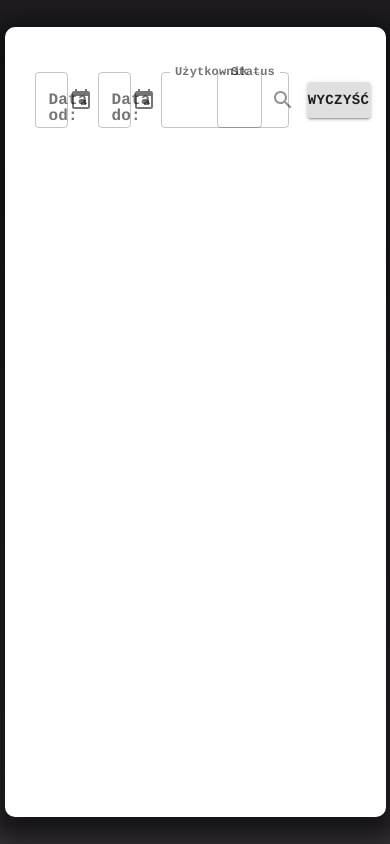
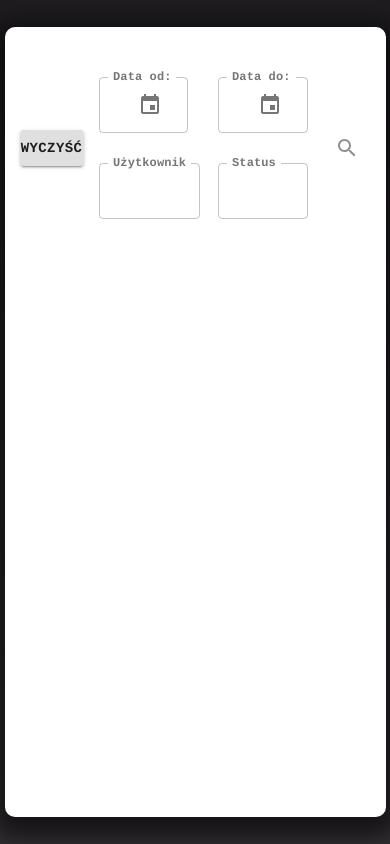
Before and after one commit to k-cichorski/xelto-log-viewer, a React (Create React App) app: page / in a window 390 px wide. Built offline with nearby package versions, Linux system fonts and the light colour scheme.

Commit message:
- added .env.example file and modified code to be dependent on .env file - added connection timeout on client side - search filters will scale better on mobile devices now - empty query can be done now to fetch all logs

```diff
--- a/src/components/ResultsModule.js
+++ b/src/components/ResultsModule.js
@@ -181,7 +181,7 @@ function ResultsModule({props}) {
 							<TableRow>
 								<TablePagination
 									rowsPerPageOptions={[5, 10, 25, { label: 'Wszystkie', value: -1 }]}
-											count={searchResults.length}
+									count={Math.ceil(searchResults.length/rowsPerPage)}
 									rowsPerPage={rowsPerPage}
 									page={page}
 									SelectProps={{
--- a/src/components/SearchModule.js
+++ b/src/components/SearchModule.js
@@ -9,6 +9,7 @@ import {IconButton} from '@material-ui/core';
 import { useStateValue } from '../store/StateProvider';
 import Button from '@material-ui/core/Button';
 import {fillResults, toggleLoadingAnimation, selectResult} from '../store/reducer';
+import useMediaQuery from '@material-ui/core/useMediaQuery';
 import moment from 'moment';
 
 function SearchModule() {
@@ -17,6 +18,7 @@ function SearchModule() {
   const [inputUserValue, setInputUserValue] = useState('');
   const [inputStatusValue, setInputStatusValue] = useState('');
   const[, dispatch] = useStateValue();
+  const mobileDevice = useMediaQuery('(max-width:1224px)');
   const normalizeResults = results => {
     let normalized = [...results];
 	  normalized.forEach(row => {
@@ -37,49 +39,69 @@ function SearchModule() {
     dispatch({type: toggleLoadingAnimation});
   }
 
+  const updateResults = (results) => {
+    dispatch({type: fillResults, payload: results});
+  }
+
+  const clearResults = () => {
+    dispatch({type: fillResults, payload: null});
+    dispatch({type: selectResult, selected: null});
+  }
+
+  const requestTimeout = async (time, promise) => {
+    return new Promise((resolve, reject) => {
+      setTimeout(() => {
+        reject(new Error('Oczekiwanie na odpowiedź serwera trwało zbyt długo. Spróbuj zawęzić kryteria wyszukiwania.'));
+      }, time);
+      promise.then(resolve, reject);
+    })
+  }
+
   const handleSubmit = async e => {
-      const API = 'http://localhost:9000/api/v1/getData';
       e.preventDefault();
       toggleLoading();
-      dispatch({type: selectResult, payload: null});
+      clearResults();
       try {
-        if(selectedDateFrom === null && selectedDateTo === null && inputUserValue === '' && inputStatusValue ==='')
-        {
-          alert('Nie mogę wykonać pustego zapytania!');
-          toggleLoading();
-          return
-        }
+        const API = `${process.env.REACT_APP_SERVER_HOST}/api/v1/getData`;
         let data = {
           dateFrom: selectedDateFrom,
           dateTo: selectedDateTo,
           user: inputUserValue,
           status: inputStatusValue
         }
-        let response = await fetch(API, {
+        var controller = new AbortController();
+        const signal = controller.signal;
+        let response = await requestTimeout(process.env.REACT_APP_FETCH_TIMEOUT, fetch(API, {
           method: 'POST',
           headers: {
             'Accept': 'application/json',
             'Content-Type': 'application/json',
           },
-          body: JSON.stringify(data)
-        });
-        response = await response.json();
+          body: JSON.stringify(data),
+          signal: signal
+        }));
         if (response === null) {
           alert('Brak wyników wyszukiwania!');
-          dispatch({type: fillResults, payload: null});
+          clearResults();
           toggleLoading();
           return
+        } else {
+            if (response.ok) {
+              response = await response.json();
+              let results = normalizeResults(response);
+              toggleLoading();
+              updateResults(results);
+            } else {
+                response = await response.json();
+                toggleLoading();
+                alert(response);
+                return
+            }
         }
-        let results = normalizeResults(response);
-        let action = {
-          type: fillResults,
-          payload: results
-        }
-        toggleLoading();
-        dispatch(action);
       } catch(err) {
         toggleLoading();
-        alert(err);
+        controller.abort();
+        err.message === 'Failed to fetch'? alert('Błąd połączenia z serwerem.'):alert(err.message);
       }
 
   }
@@ -92,20 +114,73 @@ function SearchModule() {
   }
 
   return (
+    mobileDevice? (
+      <ThemeProvider theme={datePickerTheme}>
       <div className='searchModule'>
         <form className='searchModule__form'>
+
+          <Button variant='contained' onClick={() => clearInputs()}>Wyczyść</Button>
+
+          <div className="form__elementsContainer">
+
+            <div className="form__elementsContainer">
+                <KeyboardDatePicker variant='inline' label='Data od:' autoOk={true}
+                                    format="DD/MM/yyyy" inputVariant='outlined'
+                                    value={selectedDateFrom}
+                                    onChange={setSelectedDateFrom}
+                                    InputLabelProps={{shrink: true}}
+                                    invalidDateMessage='Wpisz poprawną datę'/>
+
+                <TextField variant='outlined' label='Użytkownik'
+                       InputLabelProps={{shrink: true}} onChange={e => setInputUserValue(e.target.value)}
+                       value={inputUserValue}/>
+            </div>
+
+          </div>
+
+          <div className="form__elementsContainer">
+            <KeyboardDatePicker variant='inline' label='Data do:' autoOk={true}
+                                format="DD/MM/yyyy" inputVariant='outlined'
+                                value={selectedDateTo}
+                                onChange={setSelectedDateTo}
+                                InputLabelProps={{shrink: true}}
+                                invalidDateMessage='Wpisz poprawną datę'/>
+
+            <TextField variant='outlined' label='Status'
+                       InputLabelProps={{shrink: true}} onChange={e => setInputStatusValue(e.target.value)}
+                       value={inputStatusValue}/>
+
+          </div>
+
+          <IconButton className='form__searchButton' onClick={e => handleSubmit(e)}>
+              <input type='submit' style={{display: 'none'}}/>
+              <SearchIcon/>
+            </IconButton>
+
+        </form>
+      </div>
+
+      </ThemeProvider>
+    ) :
+    (
+      <div className='searchModule'>
+        <form className='searchModule__form'>
+
+            <Button variant='contained' onClick={() => clearInputs()}>Wyczyść</Button>
 
             <ThemeProvider theme={datePickerTheme}>
               <KeyboardDatePicker variant='inline' label='Data od:' autoOk={true}
                                   format="DD/MM/yyyy" inputVariant='outlined'
                                   value={selectedDateFrom}
                                   onChange={setSelectedDateFrom}
+                                  InputLabelProps={{shrink: true}}
                                   invalidDateMessage='Wpisz poprawną datę'/>
 
               <KeyboardDatePicker variant='inline' label='Data do:' autoOk={true}
                                   format="DD/MM/yyyy" inputVariant='outlined'
                                   value={selectedDateTo}
                                   onChange={setSelectedDateTo}
+                                  InputLabelProps={{shrink: true}}
                                   invalidDateMessage='Wpisz poprawną datę'/>
             </ThemeProvider>
 
@@ -121,10 +196,9 @@ function SearchModule() {
               <SearchIcon/>
             </IconButton>
 
-            <Button variant='contained' onClick={() => clearInputs()}>Wyczyść</Button>
-
         </form>
       </div>
+    )
   )
 }
 
--- a/src/components/XmlDisplay.js
+++ b/src/components/XmlDisplay.js
@@ -26,7 +26,7 @@ const DisplayXML = ({props}) => {
 
 										<TableBody>
 											<TableRow>
-												<TableCell align='center' className='table__xmlCell'>{selectedResult.Inputs}</TableCell>
+												<TableCell align='center' className='table__xmlCell'>{selectedResult.Inputs && selectedResult.Inputs}</TableCell>
 											</TableRow>
 										</TableBody>
 								</Table>
--- a/src/css/ResultsModule.css
+++ b/src/css/ResultsModule.css
@@ -60,7 +60,7 @@
     margin-left: auto;
 }
 
-.MuiToolbar-root:hover {
+/* .MuiToolbar-root:hover {
     background-color: white;
     cursor: default;
-}
+} */
--- a/src/css/SearchModule.css
+++ b/src/css/SearchModule.css
@@ -4,29 +4,23 @@
     display: flex;
     flex-direction: row;
     margin: 20px auto;
-    height: 10%;
 }
-
-/* .MuiInputBase-root > input {
-    color: white;
-}
-
-.MuiFormControl-root > label {
-    color: white;
-} */
 
 .MuiFormControl-root {
     margin: 15px !important;
 }
 
-/* .MuiSvgIcon-root {
-    color: white;
-} */
 .searchModule__form {
     display: flex;
     justify-content: space-evenly;
     width: 100%;
     align-items: center;
+}
+
+.form__elementsContainer {
+    display: flex;
+    flex-direction: column;
+    flex-wrap: wrap;
 }
 
 .form__column > input {
--- a/src/css/XmlDisplay.css
+++ b/src/css/XmlDisplay.css
@@ -15,6 +15,7 @@
   overflow-y: auto;
   margin: auto 0 !important;
   max-height: 250px;
+  overflow-wrap: anywhere;
 }
 
 .table__xmlCell:hover {
```
Also changed, not shown: 2 other files (tests, documents, lock files or other folders). Lines whose indentation alone changed are shown as unchanged.
